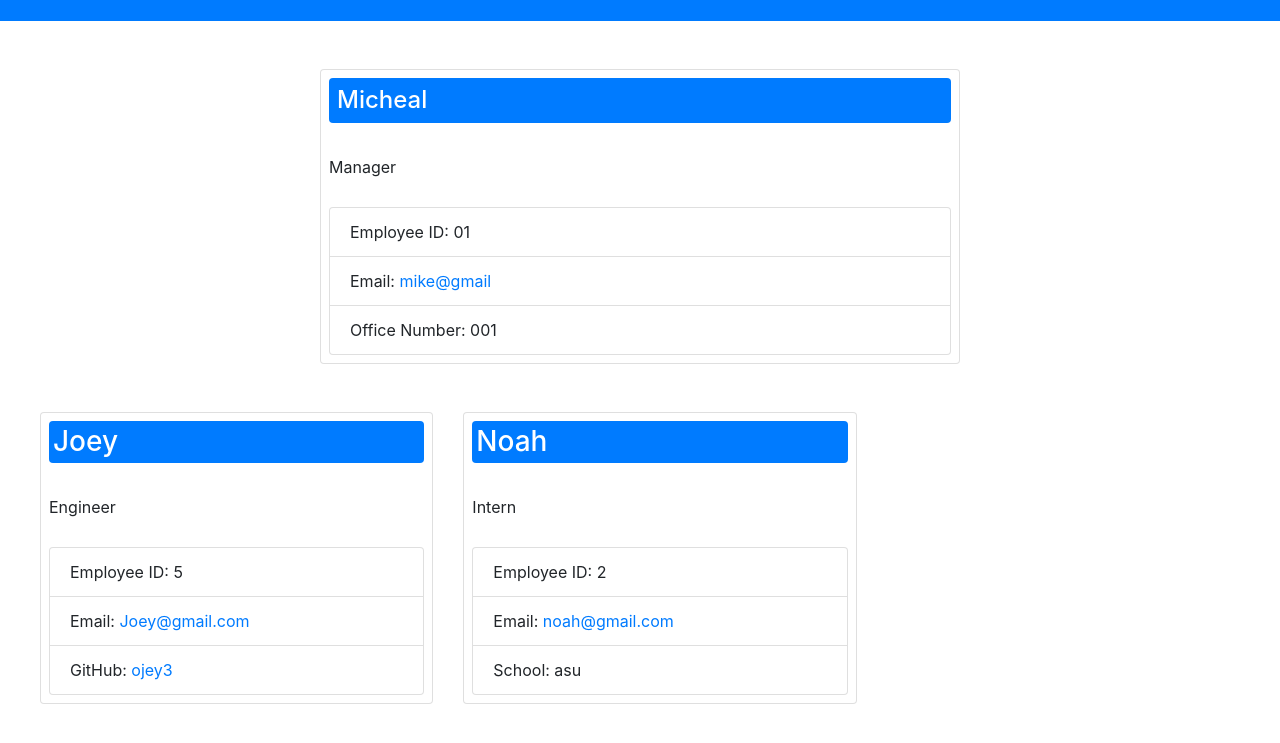
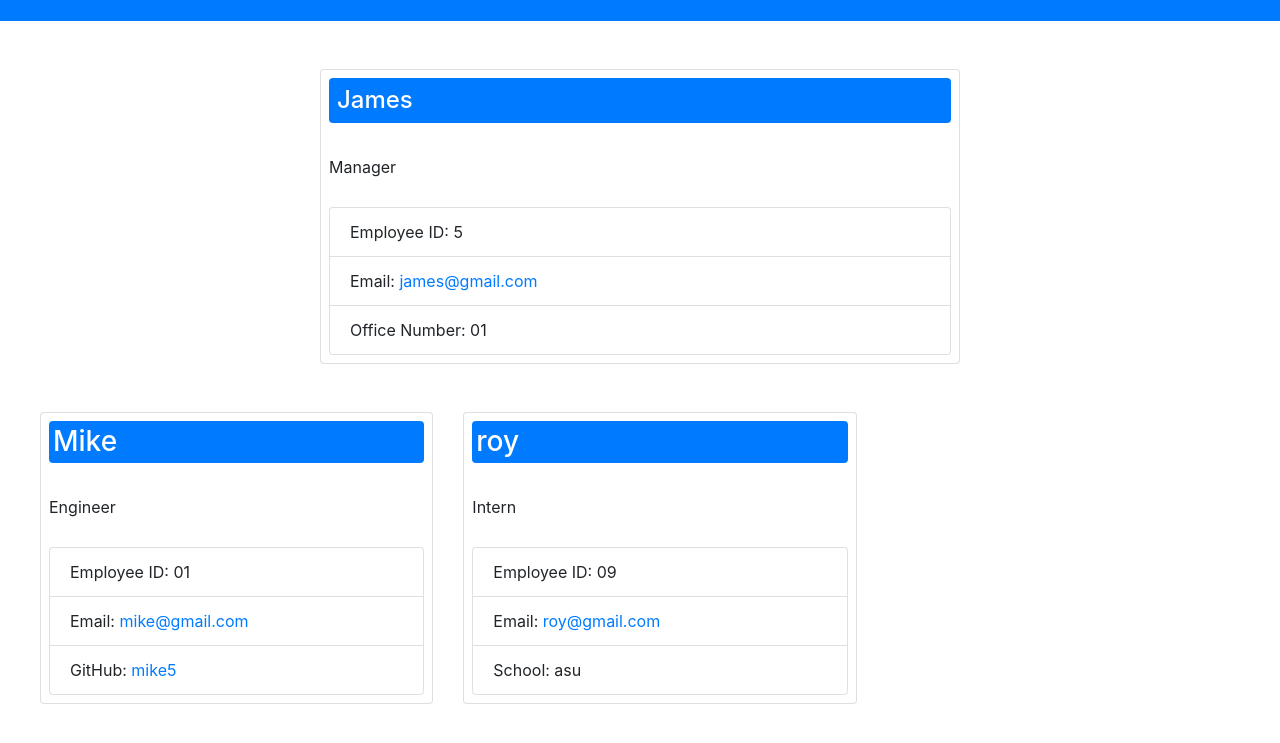
Before and after one commit to Jalenarms1/generate-team-profile, a website: page index.html in a window 1280 px wide. Shown: the part 57-800 px from the top of the page. Drawn offline with nearby package versions, Linux system fonts and the light colour scheme.

Commit message:
final commit

```diff
--- a/index.html
+++ b/index.html
@@ -19,15 +19,15 @@
             <div class="manager w-50">
                 <div class="card p-2">
                     <div class="card-title">
-                        <h4 class="rounded p-2 text-white bg-primary">Micheal</h4>
+                        <h4 class="rounded p-2 text-white bg-primary">James</h4>
                         <br>
                         <p>Manager</p>
                     </div>
                     <div class="card-body p-0">
                         <ul class="manager-details list-group">
-                            <li class="list-group-item">Employee ID: 01</li>
-                            <li class="list-group-item">Email: <a href="mailto:mike@gmail">mike@gmail</a></li>
-                            <li class="list-group-item">Office Number: 001</li>
+                            <li class="list-group-item">Employee ID: 5</li>
+                            <li class="list-group-item">Email: <a href="mailto:james@gmail.com">james@gmail.com</a></li>
+                            <li class="list-group-item">Office Number: 01</li>
                         </ul>
                     </div>
                 </div>
@@ -40,15 +40,15 @@
                         <li style="list-style: none;" class="col-4">
                             <div class="card p-2">
                                 <div class="card-title">
-                                    <h3 class="rounded p-1 text-white bg-primary">Joey</h3>
+                                    <h3 class="rounded p-1 text-white bg-primary">Mike</h3>
                                     <br>
                                     <p>Engineer</p>
                                 </div>
                                 <div class="card-body p-0">
                                     <ul class="manager-details w-100 list-group">
-                                        <li class="list-group-item">Employee ID: 5</li>
-                                        <li class="list-group-item">Email: <a href="mailto:Joey@gmail.com">Joey@gmail.com</a></li>
-                                        <li class="list-group-item">GitHub: <a href="https://github.com/ojey3">ojey3</a></li>
+                                        <li class="list-group-item">Employee ID: 01</li>
+                                        <li class="list-group-item">Email: <a href="mailto:mike@gmail.com">mike@gmail.com</a></li>
+                                        <li class="list-group-item">GitHub: <a href="https://github.com/mike5">mike5</a></li>
                                     </ul>
                                 </div>
                             </div>
@@ -57,14 +57,14 @@
                         <li style="list-style: none;" class="col-4">
                             <div class="card p-2">
                                 <div class="card-title">
-                                    <h3 class="rounded p-1 text-white bg-primary">Noah</h3>
+                                    <h3 class="rounded p-1 text-white bg-primary">roy</h3>
                                     <br>
                                     <p>Intern</p>
                                 </div>
                                 <div class="card-body p-0">
                                     <ul class="manager-details w-100 list-group">
-                                        <li class="list-group-item">Employee ID: 2</li>
-                                        <li class="list-group-item">Email: <a href="mailto:noah@gmail.com">noah@gmail.com</a></li>
+                                        <li class="list-group-item">Employee ID: 09</li>
+                                        <li class="list-group-item">Email: <a href="mailto:roy@gmail.com">roy@gmail.com</a></li>
                                         <li class="list-group-item">School: asu</li>
                                     </ul>
                                 </div>
```
Also changed, not shown: questions.js (+3 -5 lines), README.md, index.js (line endings or trailing spaces).
